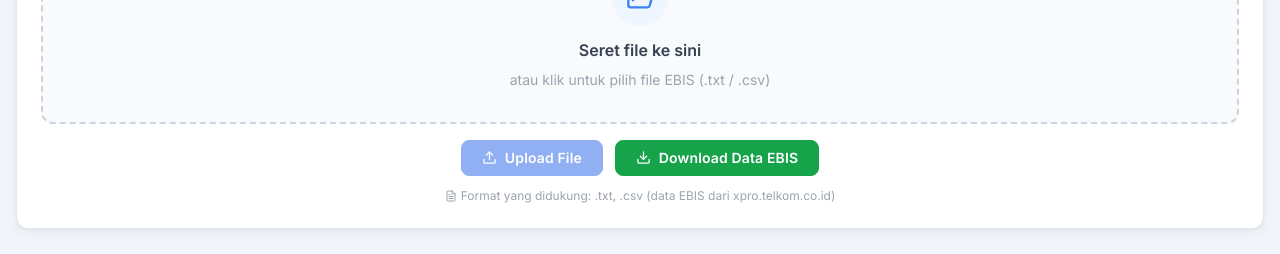
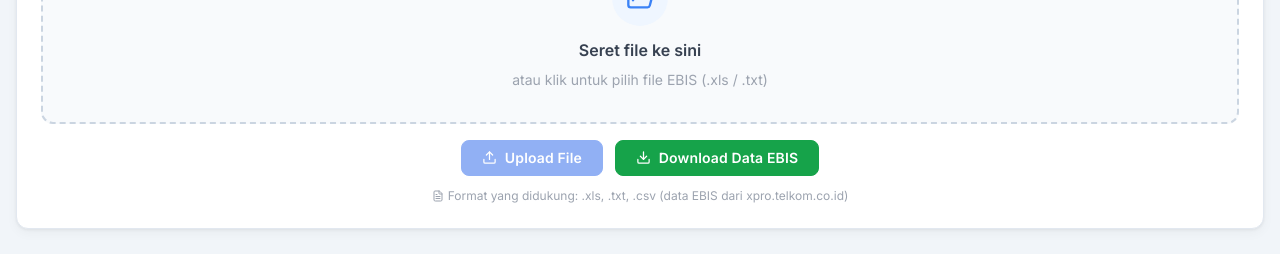
Before and after one commit to ReihanMutaqin/ebis, a React (Vite) app: page / in a window 1280 px wide. Shown: the part 224-478 px from the top of the page. Built offline with nearby package versions, Linux system fonts and the light colour scheme.

Commit message:
Allow .xls uploads in ebis-web

```diff
--- a/src/components/FileUpload.tsx
+++ b/src/components/FileUpload.tsx
@@ -48,7 +48,7 @@ export function FileUpload({ onFileSelect }: FileUploadProps) {
       <input
         ref={fileInputRef}
         type="file"
-        accept=".txt,.csv"
+        accept=".txt,.csv,.xls,.xlsx"
         onChange={handleChange}
         className="hidden"
       />
@@ -85,7 +85,7 @@ export function FileUpload({ onFileSelect }: FileUploadProps) {
               <FolderOpen size={28} className="text-blue-500" />
             </div>
             <p className="font-semibold text-base text-gray-700 dark:text-gray-300">Seret file ke sini</p>
-            <p className="text-sm text-gray-400">atau klik untuk pilih file EBIS (.txt / .csv)</p>
+            <p className="text-sm text-gray-400">atau klik untuk pilih file EBIS (.xls / .txt)</p>
           </div>
         )}
       </div>
@@ -113,7 +113,7 @@ export function FileUpload({ onFileSelect }: FileUploadProps) {
       {/* Info */}
       <p className="text-center text-xs text-gray-400 mt-3 flex items-center justify-center gap-1">
         <FileText size={12} />
-        Format yang didukung: .txt, .csv (data EBIS dari xpro.telkom.co.id)
+        Format yang didukung: .xls, .txt, .csv (data EBIS dari xpro.telkom.co.id)
       </p>
     </div>
   );
```
